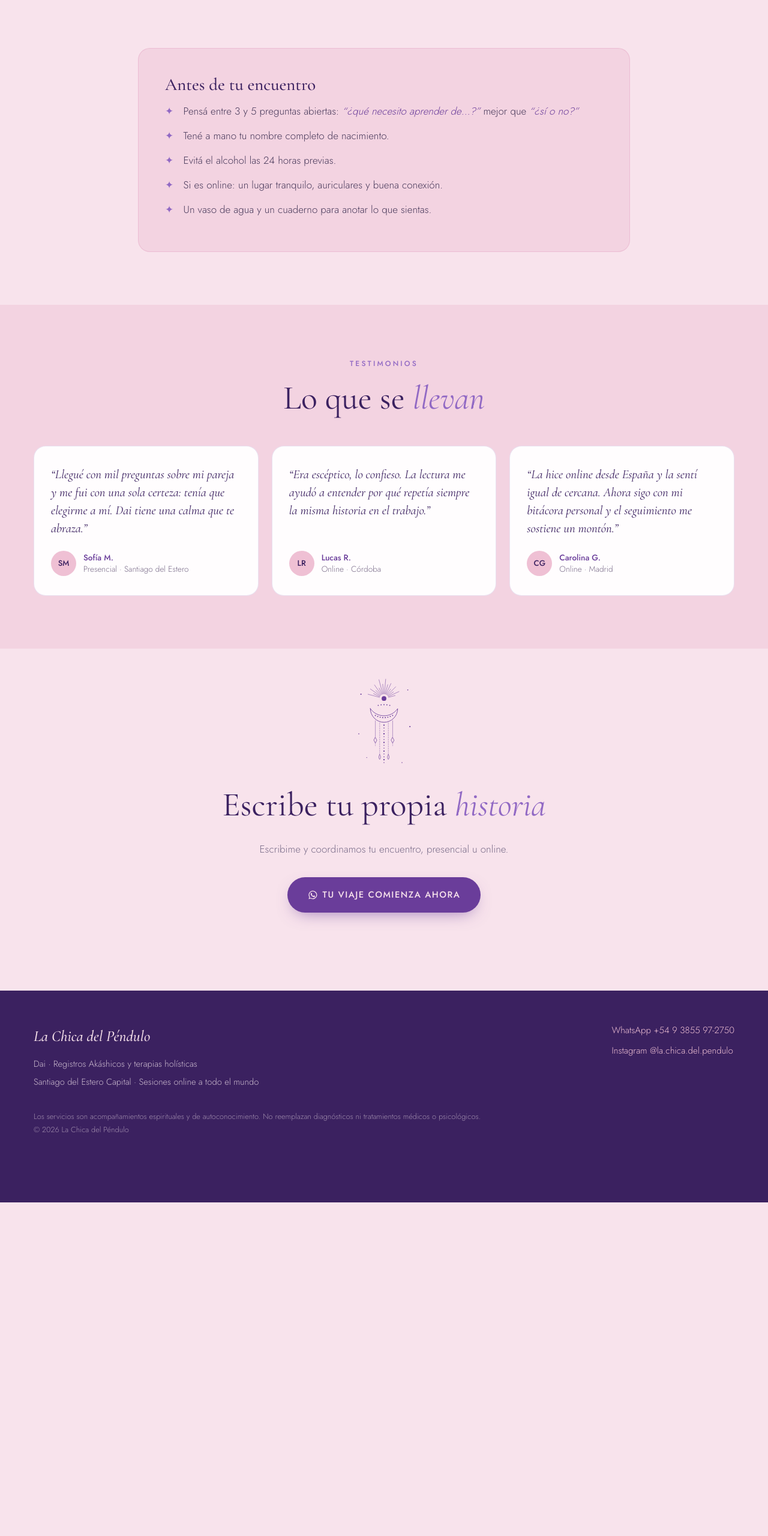
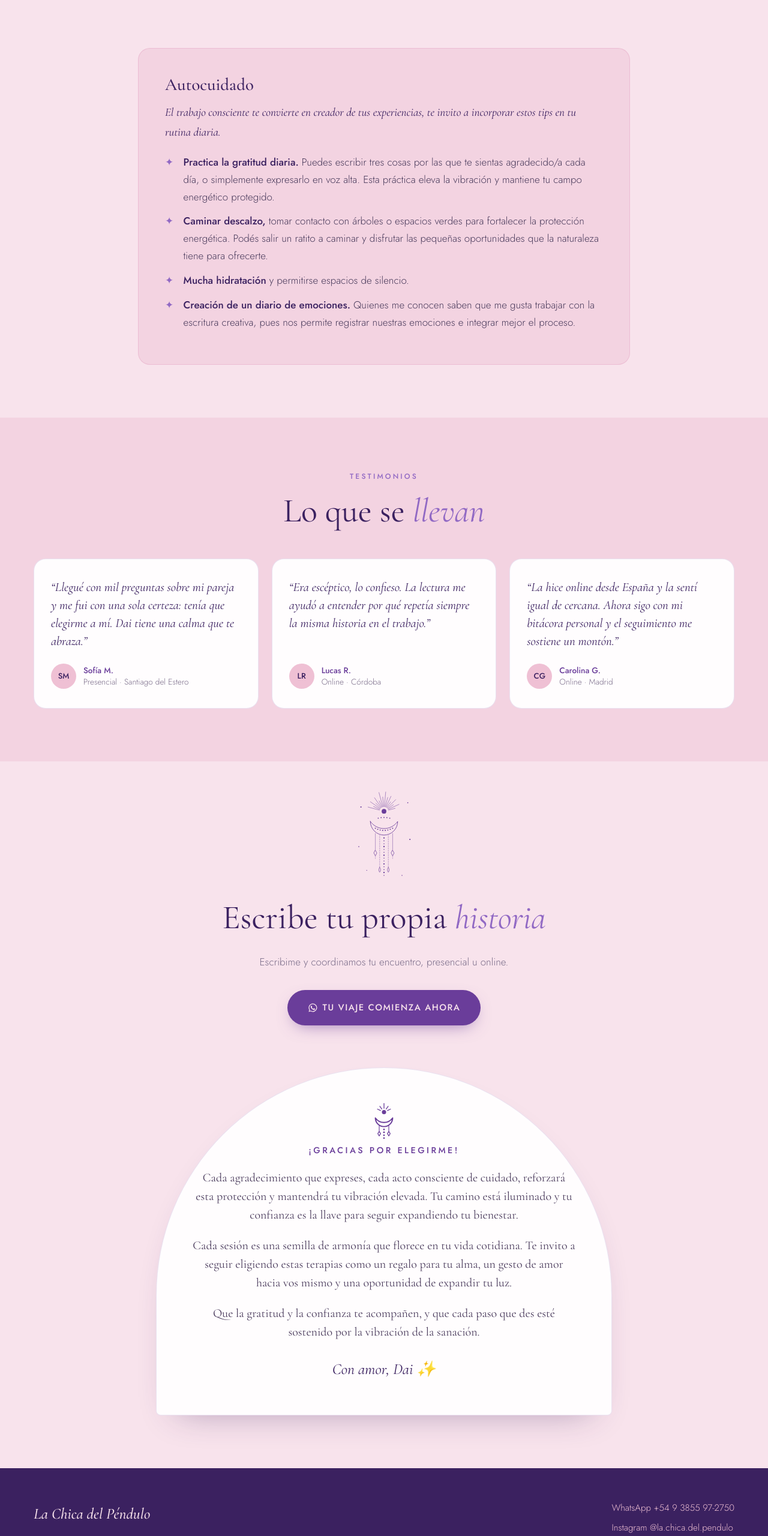
Before and after one commit to efacelli/la-chica-del-pendulo, a plain HTML site: page index.html in a window 1280 px wide. Shown: the part 5080-7640 px from the top of the page at 60% size. Before the commit the page ends 7084 px from the top, so only its background shows below. Drawn offline with nearby package versions, Linux system fonts and the light colour scheme.

Commit message:
Sección de autocuidado y mensaje de agradecimiento al final
Co-Authored-By: Claude Opus 5.5 <noreply@anthropic.com>

```diff
--- a/css/styles.css
+++ b/css/styles.css
@@ -291,6 +291,23 @@ p { margin: 0 0 1em; }
 .step__moon--cres::after { clip-path: inset(0 50% 0 0); }
 .step__moon--wane::after { clip-path: inset(0 0 0 50%); }
 
+.thanks {
+  max-width: 760px; margin: 0 auto; text-align: center;
+  padding: clamp(32px, 5vw, 56px) clamp(22px, 5vw, 60px);
+  background: var(--white); border: 1px solid var(--line); border-radius: 999px 999px var(--radius) var(--radius);
+  box-shadow: 0 26px 60px -36px rgba(59, 33, 96, .45);
+}
+.thanks__art { width: 64px; height: 64px; color: var(--purple); margin: 0 auto 10px; display: block; }
+.thanks h3 {
+  font-family: var(--sans); font-size: .9rem; font-weight: 500; letter-spacing: .24em; text-transform: uppercase;
+  color: var(--purple); margin-bottom: 1.4rem;
+}
+.thanks p { font-family: var(--serif); font-size: 1.25rem; line-height: 1.55; color: var(--text); }
+.thanks .thanks__sign {
+  font-style: italic; font-size: 1.6rem; color: var(--purple-deep); margin: 1.6rem 0 0;
+}
+.prep__intro { font-family: var(--serif); font-size: 1.2rem; font-style: italic; color: var(--purple-deep); }
+.checks strong { font-weight: 500; color: var(--purple-deep); }
 .prep {
   max-width: 820px; margin: 0 auto;
   padding: clamp(26px, 4vw, 44px); border-radius: var(--radius);
@@ -319,7 +336,7 @@ p { margin: 0 0 1em; }
 
 /* CTA final */
 .final {
-  text-align: center; max-width: 900px; margin: 0 auto; padding: 40px var(--gutter) 130px;
+  text-align: center; max-width: 900px; margin: 0 auto; padding: 40px var(--gutter) 30px;
 }
 .final__art { width: 120px; height: 180px; color: var(--purple); margin: 0 auto 10px; display: block; }
 .final p { color: var(--muted); margin-bottom: 2rem; }
@@ -414,3 +431,6 @@ p { margin: 0 0 1em; }
   *, *::before, *::after { animation: none !important; transition: none !important; scroll-behavior: auto !important; }
   .reveal { opacity: 1; transform: none; }
 }
+
+/* Gracias (cierre de la página) */
+.section--thanks { padding-top: 40px; }
--- a/index.html
+++ b/index.html
@@ -288,13 +288,13 @@
       </ol>
 
       <div class="prep reveal">
-        <h3>Antes de tu encuentro</h3>
+        <h3>Autocuidado</h3>
+        <p class="prep__intro">El trabajo consciente te convierte en creador de tus experiencias, te invito a incorporar estos tips en tu rutina diaria.</p>
         <ul class="checks">
-          <li>Pensá entre 3 y 5 preguntas abiertas: <em>“¿qué necesito aprender de…?”</em> mejor que <em>“¿sí o no?”</em></li>
-          <li>Tené a mano tu nombre completo de nacimiento.</li>
-          <li>Evitá el alcohol las 24 horas previas.</li>
-          <li>Si es online: un lugar tranquilo, auriculares y buena conexión.</li>
-          <li>Un vaso de agua y un cuaderno para anotar lo que sientas.</li>
+          <li><strong>Practica la gratitud diaria.</strong> Puedes escribir tres cosas por las que te sientas agradecido/a cada día, o simplemente expresarlo en voz alta. Esta práctica eleva la vibración y mantiene tu campo energético protegido.</li>
+          <li><strong>Caminar descalzo,</strong> tomar contacto con árboles o espacios verdes para fortalecer la protección energética. Podés salir un ratito a caminar y disfrutar las pequeñas oportunidades que la naturaleza tiene para ofrecerte.</li>
+          <li><strong>Mucha hidratación</strong> y permitirse espacios de silencio.</li>
+          <li><strong>Creación de un diario de emociones.</strong> Quienes me conocen saben que me gusta trabajar con la escritura creativa, pues nos permite registrar nuestras emociones e integrar mejor el proceso.</li>
         </ul>
       </div>
     </section>
@@ -331,6 +331,17 @@
         <svg class="ico" viewBox="0 0 24 24" aria-hidden="true"><use href="#i-wa"/></svg>
         Tu viaje comienza ahora
       </a>
+    </section>
+    <!-- ============ GRACIAS ============ -->
+    <section class="section section--thanks">
+      <div class="thanks reveal">
+        <svg class="thanks__art" viewBox="0 0 40 40" aria-hidden="true"><use href="#i-mark-lines"/></svg>
+        <h3>¡Gracias por elegirme!</h3>
+        <p>Cada agradecimiento que expreses, cada acto consciente de cuidado, reforzará esta protección y mantendrá tu vibración elevada. Tu camino está iluminado y tu confianza es la llave para seguir expandiendo tu bienestar.</p>
+        <p>Cada sesión es una semilla de armonía que florece en tu vida cotidiana. Te invito a seguir eligiendo estas terapias como un regalo para tu alma, un gesto de amor hacia vos mismo y una oportunidad de expandir tu luz.</p>
+        <p>Que la gratitud y la confianza te acompañen, y que cada paso que des esté sostenido por la vibración de la sanación.</p>
+        <p class="thanks__sign">Con amor, Dai ✨</p>
+      </div>
     </section>
   </main>
 
```
